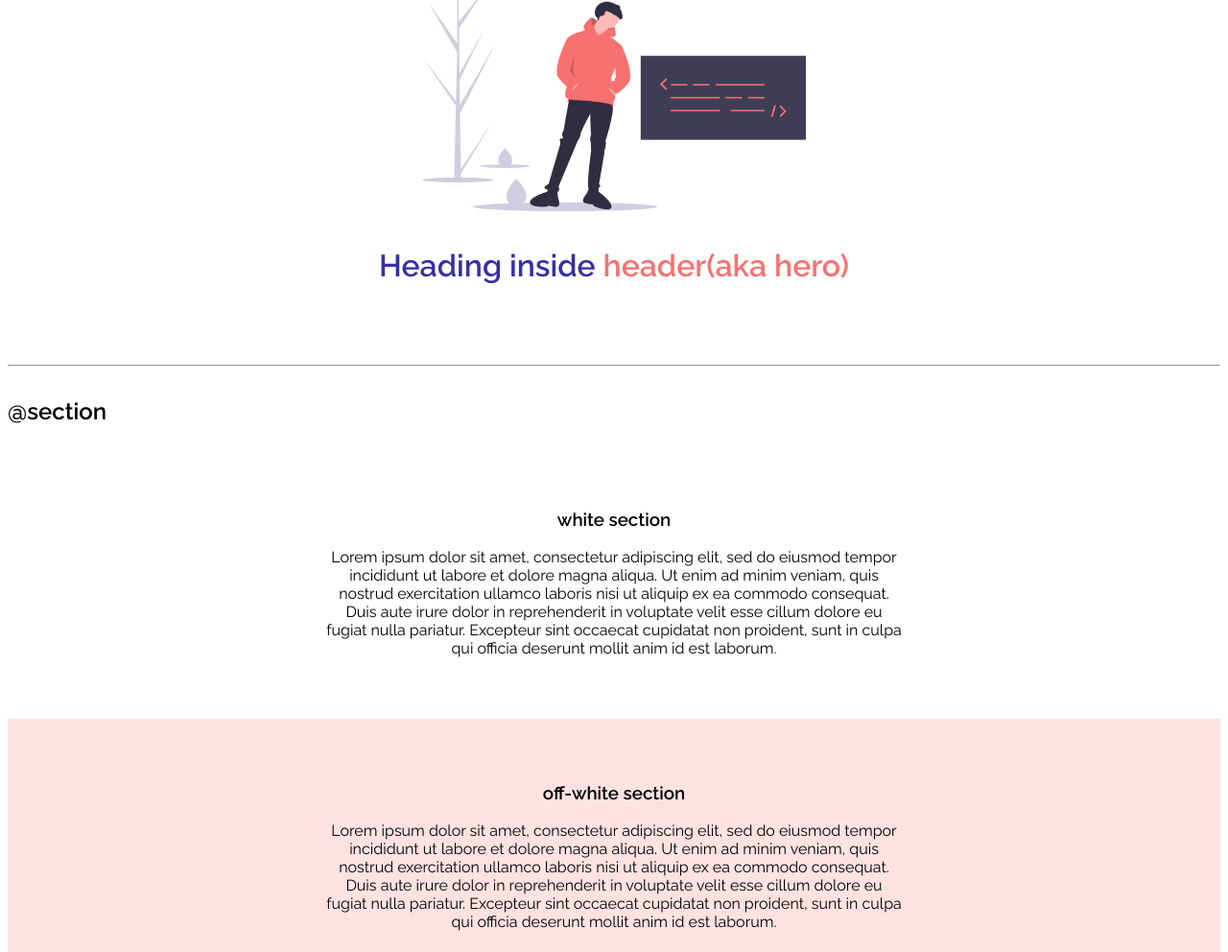
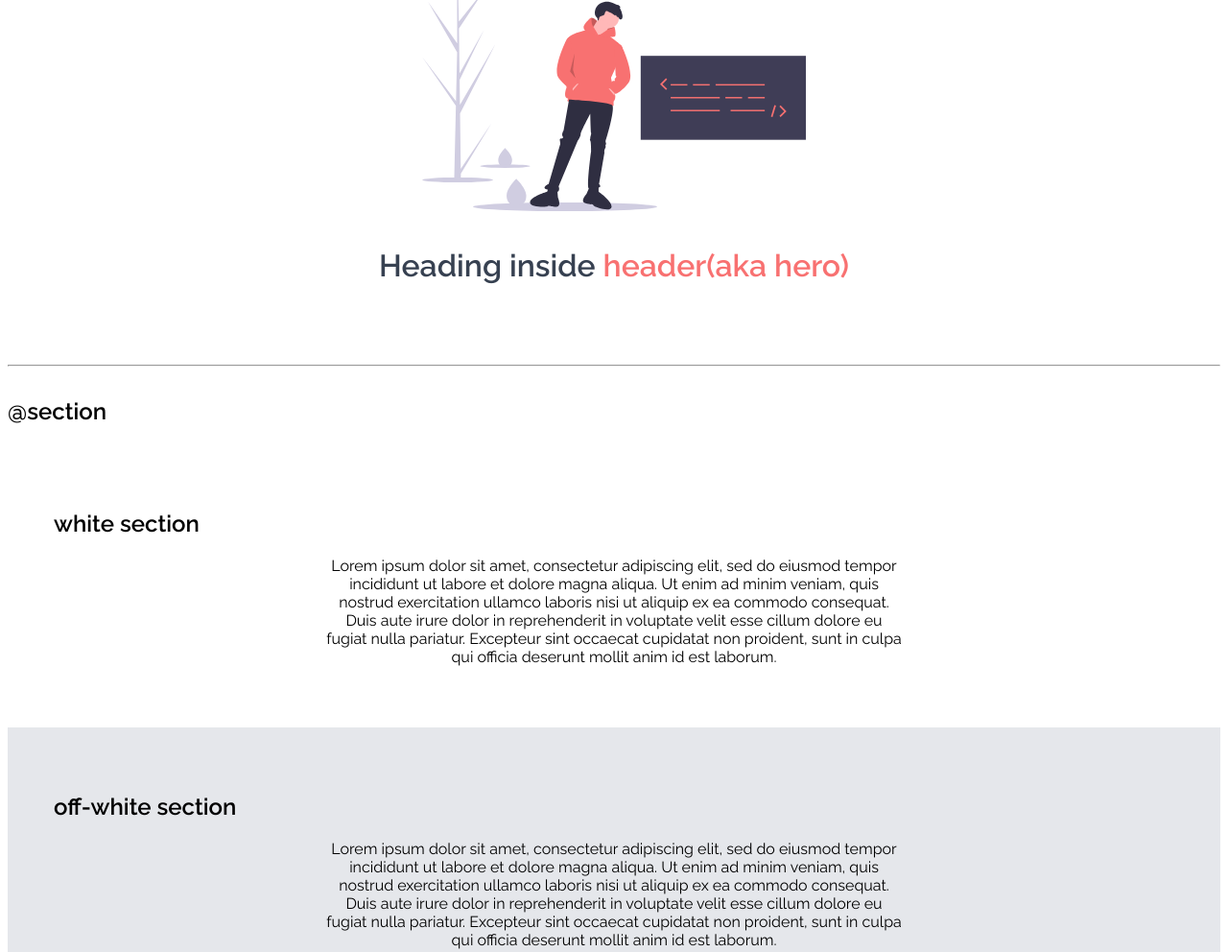
Before and after one commit to neharajesh/neha-portfolio, a plain HTML site: page lib/components.html in a window 1280 px wide. Shown: the part 1695-2687 px from the top of the page at 96% size. Drawn offline with Linux system fonts and the light colour scheme.

Commit message:
minor changes made

```diff
--- a/lib/components.html
+++ b/lib/components.html
@@ -89,13 +89,13 @@
 
     <h2>@section</h2>
     <section class="section">
-        <h3>white section</h3>
+        <h1>white section</h1>
         <div class="container container-center">
             <p>Lorem ipsum dolor sit amet, consectetur adipiscing elit, sed do eiusmod tempor incididunt ut labore et dolore magna aliqua. Ut enim ad minim veniam, quis nostrud exercitation ullamco laboris nisi ut aliquip ex ea commodo consequat. Duis aute irure dolor in reprehenderit in voluptate velit esse cillum dolore eu fugiat nulla pariatur. Excepteur sint occaecat cupidatat non proident, sunt in culpa qui officia deserunt mollit anim id est laborum.</p>
         </div>
     </section>
     <section class="section ow">
-        <h3>off-white section</h3>
+        <h1>off-white section</h1>
         <div class="container container-center">
             <p>Lorem ipsum dolor sit amet, consectetur adipiscing elit, sed do eiusmod tempor incididunt ut labore et dolore magna aliqua. Ut enim ad minim veniam, quis nostrud exercitation ullamco laboris nisi ut aliquip ex ea commodo consequat. Duis aute irure dolor in reprehenderit in voluptate velit esse cillum dolore eu fugiat nulla pariatur. Excepteur sint occaecat cupidatat non proident, sunt in culpa qui officia deserunt mollit anim id est laborum.</p>
         </div>
--- a/styles.css
+++ b/styles.css
@@ -10,8 +10,10 @@ body {
 
 :root {
     --primary-color :#F87171;
-    --dark-indigo : #3730A3;
-    --light-primary : #FEE2E2;
+    /**--primary-color:#cf613a;**/
+    --dark-gray : #374151;
+   /** --light-primary : #FEE2E2;**/
+   --light-primary: #E5E7EB;
    --dark-pink : #d41340;
 }
 
@@ -101,8 +103,8 @@ hr {
 
 .hero .hero-heading {
     padding-top: 1rem;
-    color: var(--dark-indigo);
     text-align: center;
+    color: var(--dark-gray);
 }
 
 /** section **/
```
